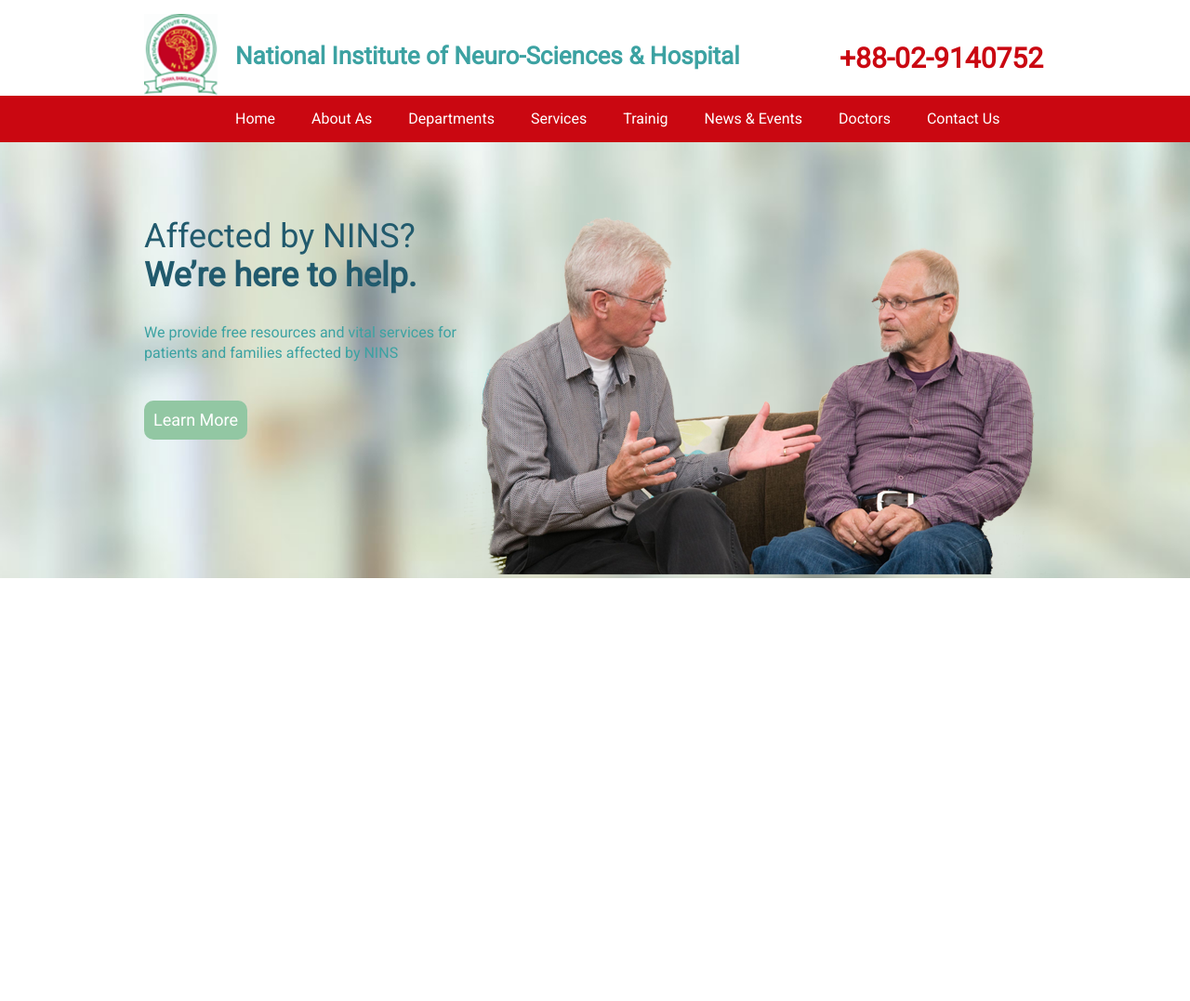
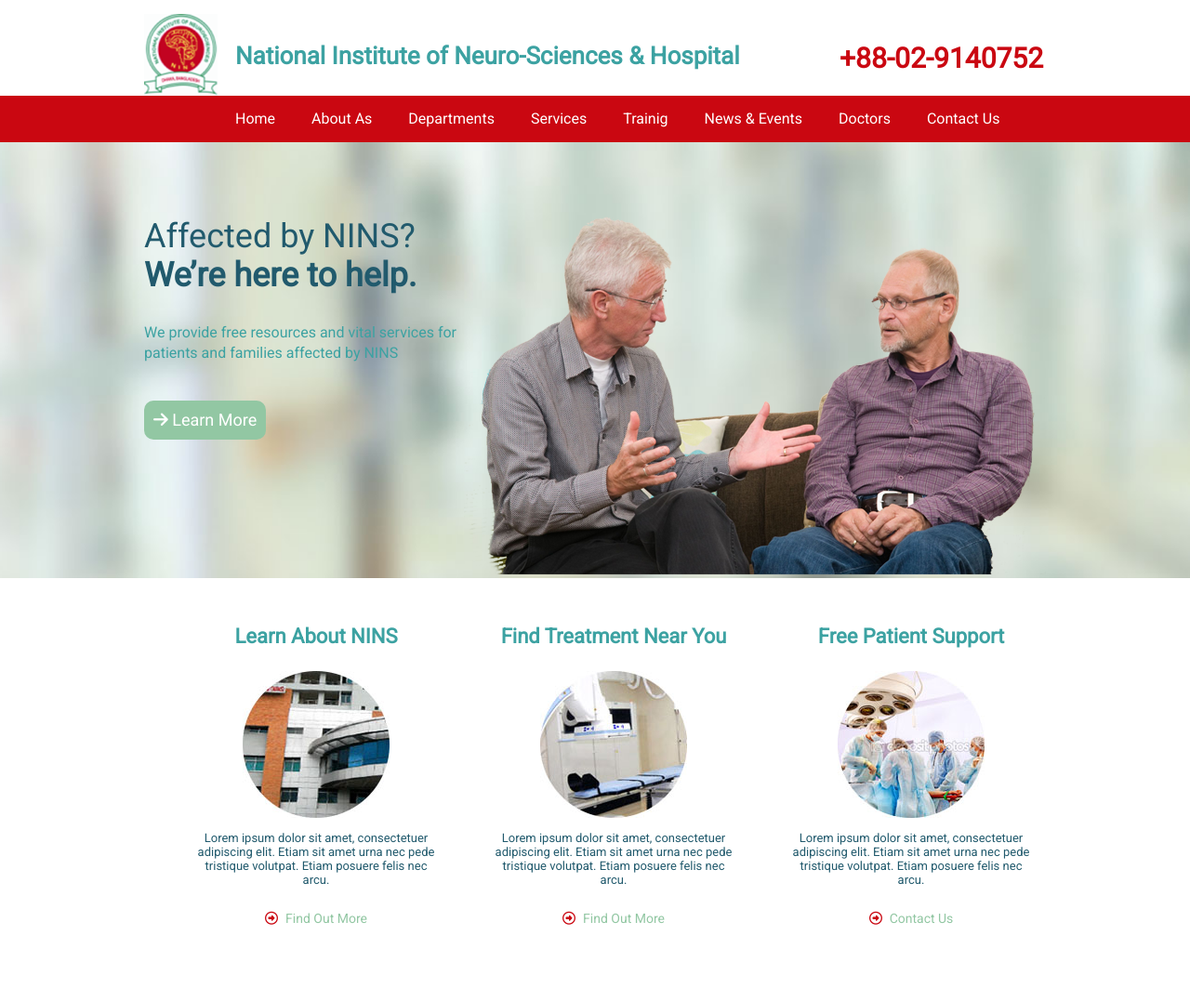
Before and after one commit to iamopu/class-21-doctorwebsite, a plain HTML site: page index.html in a window 1280 px wide. Shown: the whole page at 93% size. Before the commit the page ends 800 px from the top, so only its background shows below. Drawn offline with Linux system fonts and the light colour scheme; a web font is replaced by a local one.

Commit message:
card_item ended

```diff
--- a/css/style.css
+++ b/css/style.css
@@ -139,3 +139,49 @@
     cursor: pointer;
 }
 /* banner part ended */
+
+/* card part start */
+#card{
+    padding-top: 50px;
+    padding-bottom: 80px;
+}
+
+.card_info{
+    display: flex;
+}
+.card_item{
+    width: 270px;
+    text-align: center;
+    margin-left: 50px;
+}
+
+.card_item h3{
+    font-size: 22px;
+    color: #3ca2a2;
+    font-weight: 700;
+    font-family: 'Roboto', sans-serif;
+    padding-bottom: 25px;
+}
+
+.card_item p{
+    font-size: 13px;
+    font-weight: 400;
+    color: #215a6d;
+    padding-bottom: 25px;
+    padding-top: 10px;
+    font-family: 'Roboto', sans-serif;
+}
+
+.card_item a{
+    font-size: 14px;
+    font-weight: 500;
+    color: #92c7a3;
+    font-family: 'Roboto', sans-serif;
+
+}
+
+.card_icon{
+    padding-right: 8px;
+    color: #ca0711;
+}
+/* card part ended */
--- a/index.html
+++ b/index.html
@@ -10,7 +10,14 @@
     <link rel="preconnect" href="https://fonts.googleapis.com">
 <link rel="preconnect" href="https://fonts.gstatic.com" crossorigin>
 <link href="https://fonts.googleapis.com/css2?family=Croissant+One&family=Josefin+Sans&family=Merriweather:ital@0;1&family=Oswald:wght@400;700&family=Roboto:ital,wght@0,400;1,500&display=swap" rel="stylesheet">
+
+
 <!-- google fotn end -->
+
+<!-- fontawesome -->
+<script src="https://kit.fontawesome.com/3e295385e5.js" crossorigin="anonymous"></script>
+
+<!-- fontawesome ended -->
 
 </head>
 <body>
@@ -60,7 +67,7 @@
                    <h3>Affected by NINS?</h3>
                    <h2>We’re here to help.</h2>
                    <p>We provide free resources and vital services for patients and families affected by NINS</p>
-                   <button class="banner_btn" ><a href="#"> Learn More</a></button>
+                   <button class="banner_btn" ><a href="#"> <i class="fa-solid fa-arrow-right fa-beat"></i> Learn More</a></button>
                 </div>
                 <div class="banner_img">
                    <img src="./imges/logo.1.png" alt="Doctor pagr">
@@ -72,6 +79,37 @@
 
      <!-- banner part ended -->
 
+     <!-- card part start -->
+
+     <section id="card">
+        <div class="container">
+            <div class="card_info">
+                <div class="card_item">
+                    <h3>Learn About NINS</h3>
+                    <img src="./imges/card_1.jpg" alt="card_1">
+                    <p>Lorem ipsum dolor sit amet, consectetuer adipiscing elit. Etiam sit amet urna nec pede tristique volutpat. Etiam posuere felis nec arcu. </p>
+                    <a href="#"><span class="card_icon"><i class="fa-regular fa-circle-right fa-beat"></i></span>Find Out More</a>
+                </div>
+                <!-- card two -->
+                <div class="card_item">
+                    <h3>Find Treatment Near You</h3>
+                    <img src="./imges/card_2.jpg" alt="card_1">
+                    <p>Lorem ipsum dolor sit amet, consectetuer adipiscing elit. Etiam sit amet urna nec pede tristique volutpat. Etiam posuere felis nec arcu.  </p>
+                    <a href="#"><span class="card_icon"><i class="fa-regular fa-circle-right fa-beat"></i></span>Find Out More</a>
+                </div>
+                <!-- card three -->
+                <div class="card_item">
+                    <h3>Free Patient Support</h3>
+                    <img src="./imges/card_3.jpg" alt="card_1">
+                    <p>Lorem ipsum dolor sit amet, consectetuer adipiscing elit. Etiam sit amet urna nec pede tristique volutpat. Etiam posuere felis nec arcu. </p>
+                    <a href="#"><span class="card_icon" ><i class="fa-regular fa-circle-right fa-beat"></i></span>Contact Us</a>
+                </div>
+            </div>
+        </div>
+     </section>
+
+     <!-- card part ended -->
+
 
 </body>
 </html>
```
Also changed, not shown: imges/card_1.jpg (added), imges/card_2.jpg (added), imges/card_3.jpg (added).
